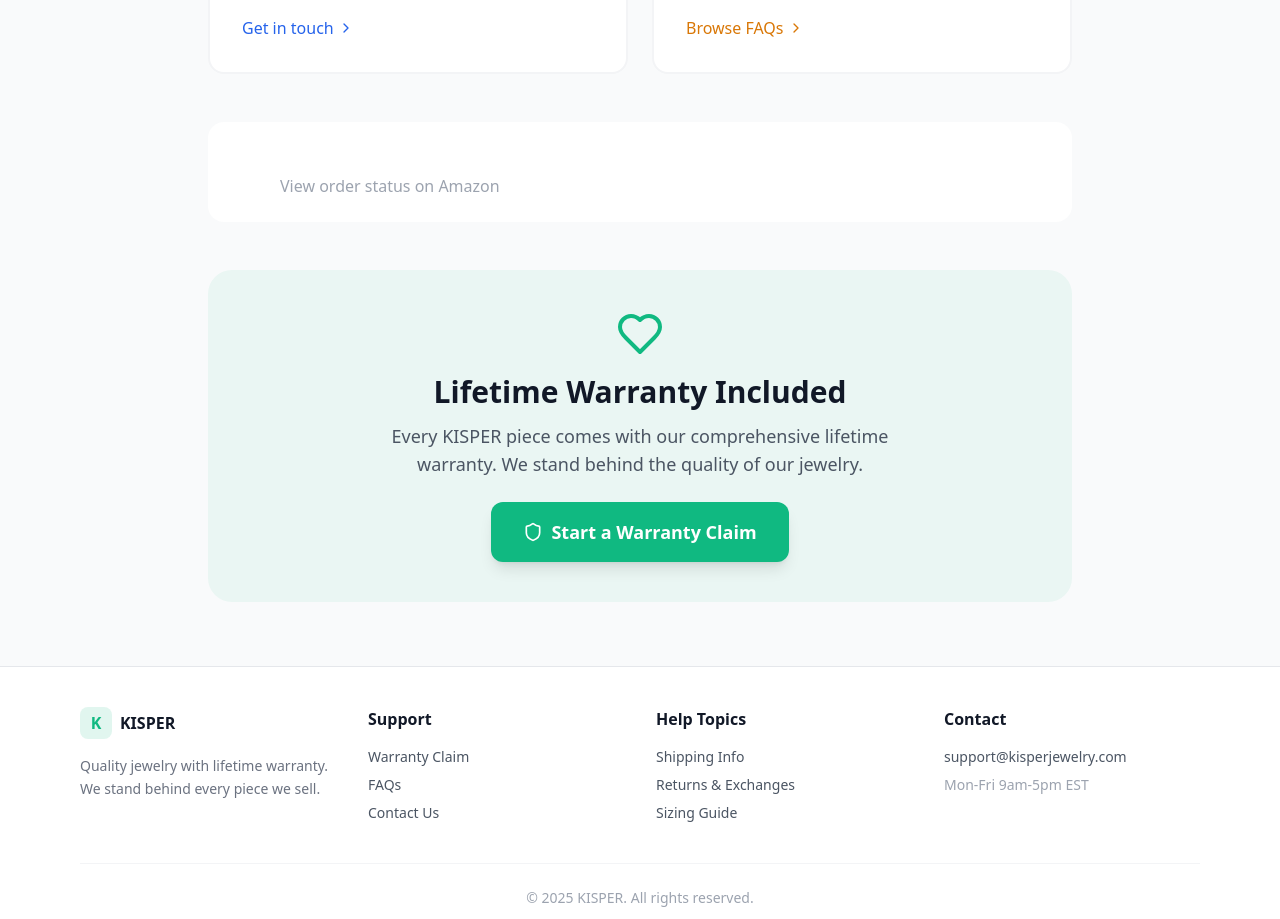
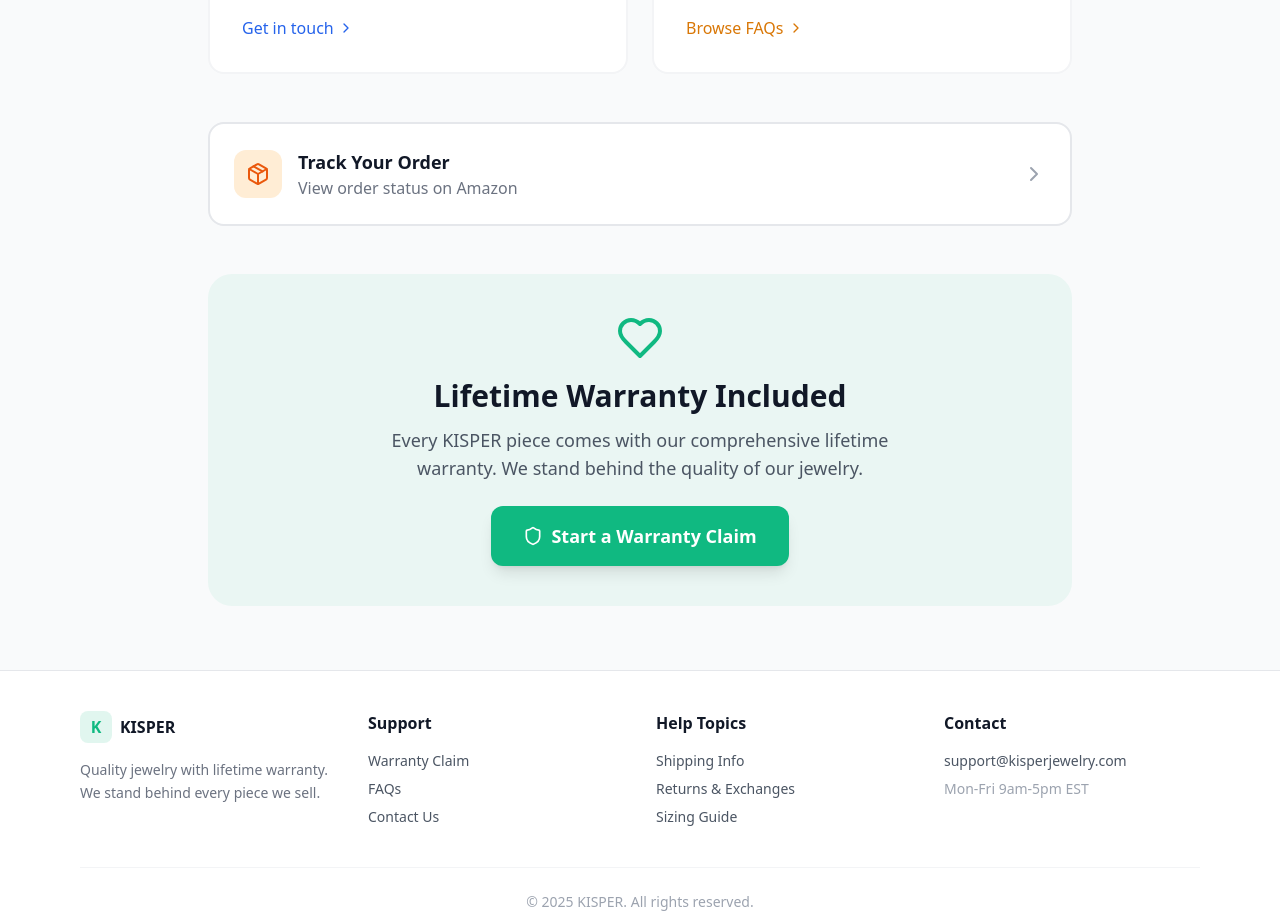
Before and after one commit to judyjanx-jpg/inventory-advisor, a Next.js app: page /support in a window 1280 px wide. Shown: the part 827-1746 px from the top of the page. Built offline with nearby package versions, Linux system fonts and the light colour scheme; no server answers.

Commit message:
Fix Track Order text visibility on public support page

```diff
--- a/app/support/page.tsx
+++ b/app/support/page.tsx
@@ -105,16 +105,18 @@ export default function PublicSupportPortal() {
           href="https://www.amazon.com/gp/your-account/order-history"
           target="_blank"
           rel="noopener noreferrer"
-          className="flex items-center justify-between bg-gray-900 text-white rounded-2xl p-6 hover:bg-gray-800 transition-colors"
+          className="flex items-center justify-between bg-white border-2 border-gray-200 hover:border-gray-300 rounded-2xl p-6 hover:shadow-lg transition-all"
         >
           <div className="flex items-center gap-4">
-            <Package className="w-8 h-8" />
+            <div className="w-12 h-12 bg-orange-100 rounded-xl flex items-center justify-center">
+              <Package className="w-6 h-6 text-orange-600" />
+            </div>
             <div>
-              <h3 className="text-lg font-semibold">Track Your Order</h3>
-              <p className="text-gray-400">View order status on Amazon</p>
+              <h3 className="text-lg font-semibold text-gray-900">Track Your Order</h3>
+              <p className="text-gray-500">View order status on Amazon</p>
             </div>
           </div>
-          <ChevronRight className="w-6 h-6" />
+          <ChevronRight className="w-6 h-6 text-gray-400" />
         </a>
       </section>
 
```
